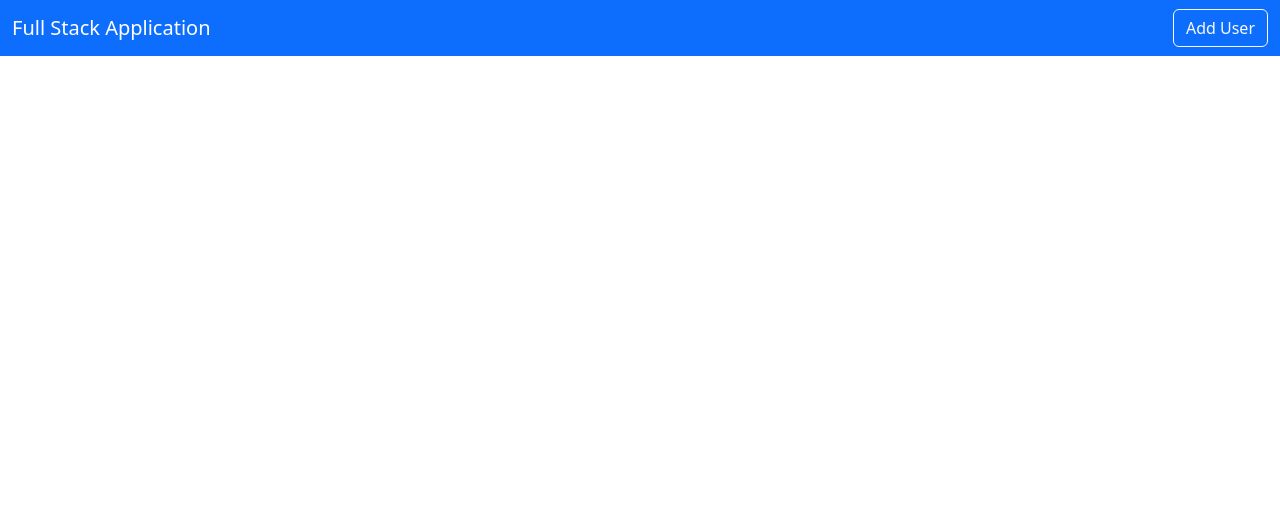
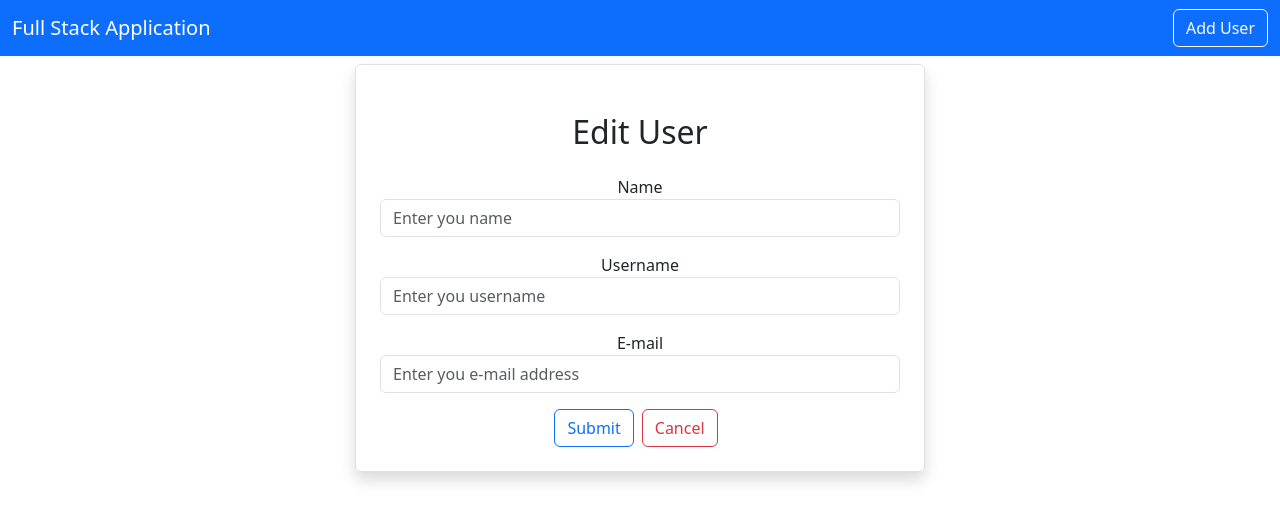
Before and after one commit to prasadashu/react-spring-boot-full-stack-application, a React (Create React App) app in the folder fullstack-front/: page /edituser/1 in a window 1280 px wide. Shown: the top 522 px of the page. Built offline with nearby package versions, Linux system fonts and the light colour scheme; no server answers.

Commit message:
feat: added functionality to edit user

```diff
--- a/fullstack-front/src/App.js
+++ b/fullstack-front/src/App.js
@@ -4,6 +4,7 @@
 import Navbar from './layout/Navbar';
 import Home from './pages/Home';
 import AddUser from './users/AddUser';
+import EditUser from './users/EditUser';
 
 function App() {
   /*
@@ -28,6 +29,8 @@
           <Route exact path="/" element={<Home/>}/>
           {/* Adding route endpoint for AddUser Component */}
           <Route exact path="/adduser" element={<AddUser/>}/>
+          {/* Adding route endpoint for EditUser Component */}
+          <Route exact path="/edituser/:id" element={<EditUser/>}></Route>
 
         </Routes>
       </Router>
--- a/fullstack-front/src/pages/Home.js
+++ b/fullstack-front/src/pages/Home.js
@@ -1,4 +1,5 @@
 import React, { useEffect, useState } from 'react'
+import { Link } from 'react-router-dom'
 import axios from 'axios'
 
 export default function Home() {
@@ -42,7 +43,7 @@
                                 <td>{user.email}</td>
                                 <td>
                                     <button className="btn btn-primary mx-2">View</button>
-                                    <button className="btn btn-outline-primary mx-2">Edit</button>
+                                    <Link className="btn btn-outline-primary mx-2" to={`/edituser/${user.id}`}>Edit</Link>
                                     <button className="btn btn-danger mx-2">Delete</button>
                                 </td>
                             </tr>
--- a/fullstack-front/src/users/EditUser.js
+++ b/fullstack-front/src/users/EditUser.js
@@ -0,0 +1,111 @@
+import React, { useEffect, useState } from 'react'
+import axios from 'axios';
+import { Link, useNavigate, useParams } from 'react-router-dom';
+
+export default function EditUser() {
+
+    // Define navigate hook
+    let navigate = useNavigate();
+
+    // Define 'id'
+    const {id} = useParams();
+
+    // Define useState hook for user
+    const [user,setUser] = useState({
+        name: "",
+        username: "",
+        email: ""
+    });
+
+    // Deconstruct useState hook for user
+    const {name, username, email} = user;
+
+    // Define function to enter values to decon
+    const onInputChange = (e) => {
+        setUser({
+            ...user, [e.target.name]: e.target.value
+        })
+    }
+
+    // Define function to handle submission of form
+    const onSubmit = async(e) => {
+        // Prevent the form from posting information to URL as paramters
+        e.preventDefault();
+        // Post 'user' information to POST URL
+        await axios.put(`http://localhost:8080/user/${id}`, user);
+        // Navigate to Home page once user data is submitted
+        navigate("/")
+    };
+
+    // Define function to load data for a particular user id when page loads
+    const loadUser = async() => {
+        const result = await axios.get(`http://localhost:8080/user/${id}`);
+        setUser(result.data);
+    }
+
+    // Define function to call 'loadUser' function
+    useEffect(() => {
+        // Call the 'loadUser' function
+        loadUser();
+    }, []);
+
+
+  return (
+    <div className="container">
+        <div className="row">
+            <div className="col-md-6 offset-md-3 border rounded p-4 mt-2 shadow">
+                {/* Form Heading */}
+                <h2 className="text-center m-4">Edit User</h2>
+
+                {/* Define a form */}
+                <form onSubmit={(e) => onSubmit(e)}>
+
+                    {/* Division for name */}
+                    <div className="mb-3">
+                        <label htmlFor="Name" className="formLabel">Name</label>
+                        <input
+                            type="text"
+                            className="form-control"
+                            placeholder="Enter you name"
+                            name="name"
+                            value={name}
+                            onChange={(e) => onInputChange(e)}/>
+                    </div>
+
+                    {/* Division for username */}
+                    <div className="mb-3">
+                        <label htmlFor="Username" className="formLabel">Username</label>
+                        <input
+                            type="text"
+                            className="form-control"
+                            placeholder="Enter you username"
+                            name="username"
+                            value={username}
+                            onChange={(e) => onInputChange(e)}/>
+                    </div>
+
+                    {/* Division for email */}
+                    <div className="mb-3">
+                        <label htmlFor="Email" className="formLabel">E-mail</label>
+                        <input
+                            type="text"
+                            className="form-control"
+                            placeholder="Enter you e-mail address"
+                            name="email"
+                            value={email}
+                            onChange={(e) => onInputChange(e)}/>
+                    </div>
+
+                    {/* Button to submit our form data */}
+                    <button type="submit" className="btn btn-outline-primary">Submit</button>
+
+                    {/* Button to cancel addition of user */}
+                    {/* Redirects to Home page using Router Link */}
+                    <Link className="btn btn-outline-danger mx-2" to="/">Cancel</Link>
+
+                </form>
+            </div>
+        </div>
+    </div>
+  )
+}
```
